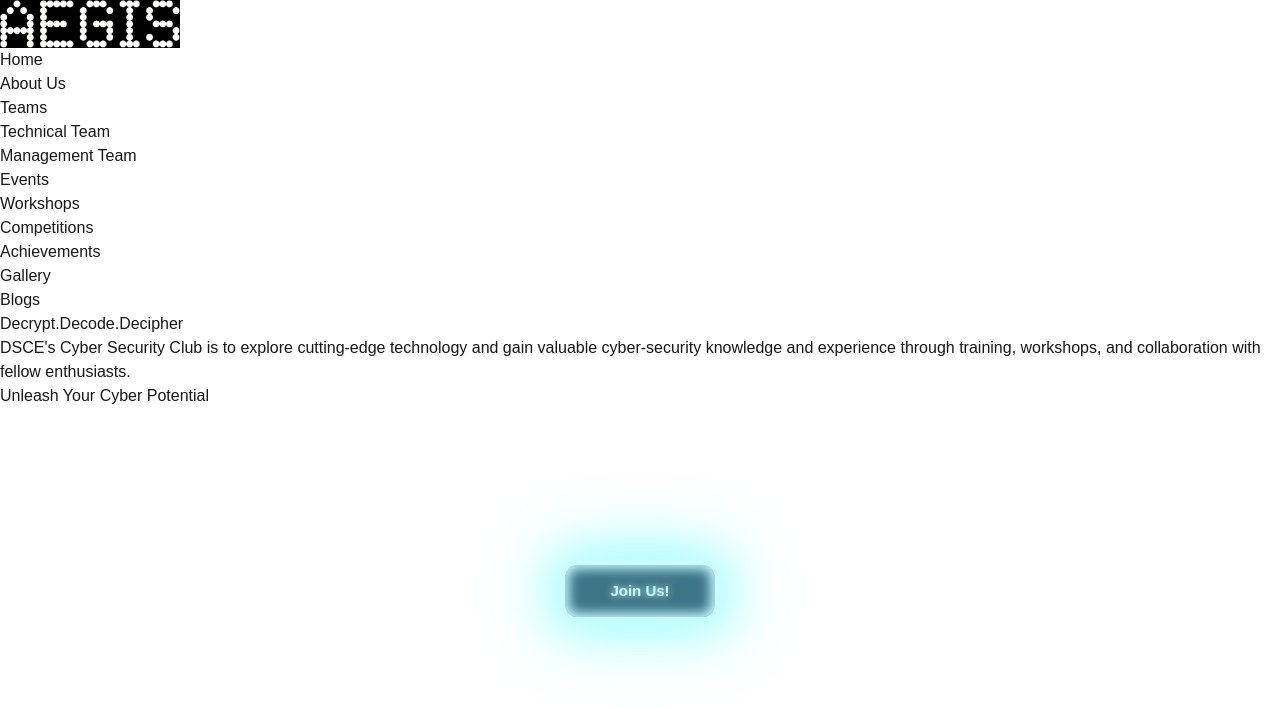
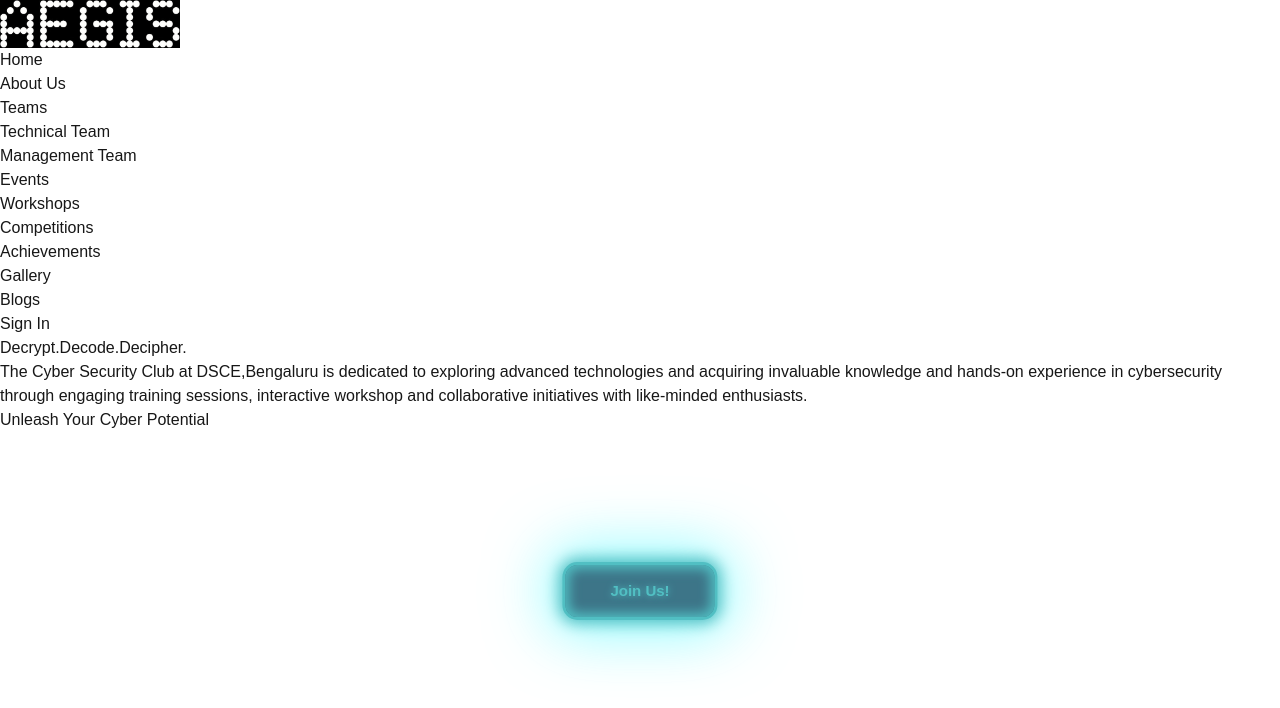
Before and after one commit to sahil-raj/aegis-website-fe, a Next.js app: page / in a window 1280 px wide. Shown: the top 708 px of the page. Built offline with nearby package versions, Linux system fonts and the light colour scheme.

Commit message:
Added Sign In and Made Paragraph changes

```diff
--- a/src/app/button.css
+++ b/src/app/button.css
@@ -1,7 +1,7 @@
 .glowing-button {
-    --glow-color: rgb(201, 253, 255);
+    --glow-color: rgb(81, 191, 195);
     --glow-spread-color: rgba(123, 251, 255, 0.781);
-    --enhanced-glow-color: rgb(215, 166, 239);
+    --enhanced-glow-color: rgba(0, 0, 0, 0);
     --btn-color: rgb(61, 117, 136);
 
     border: 0.25em solid var(--glow-color);
--- a/src/app/components/Navbar.jsx
+++ b/src/app/components/Navbar.jsx
@@ -2,6 +2,7 @@
 import AegisLogo from '../assets/Aegis_Logo.png'; // Adjust the path if necessary
 import React from "react";
 import Image from 'next/image';
+
 const Navbar = () => {
   return (
     <nav className="bg-black bg-opacity-0 text-white relative z-20">
@@ -85,6 +86,16 @@ const Navbar = () => {
               Blogs
             </a>
           </li>
+
+          {/* Sign In Button */}
+          <li>
+            <a
+              href="#signin"
+              className="px-4 py-2 border border-white rounded-lg hover:bg-white hover:text-black transition duration-300"
+            >
+              Sign In
+            </a>
+          </li>
         </ul>
       </div>
     </nav>
--- a/src/app/page.tsx
+++ b/src/app/page.tsx
@@ -21,12 +21,12 @@ const Page = () => {
       {/* Page Content */}
       <div className="flex flex-col items-center justify-center h-screen text-center">
         <h1 className="text-4xl font-bold font-Ndot-47 mb-4">
-          Decrypt.Decode.Decipher
+          Decrypt.Decode.Decipher.
         </h1>
         <p className="max-w-2xl mx-auto text-lg">
-          DSCE's Cyber Security Club is to explore cutting-edge technology and gain
-          valuable cyber-security knowledge and experience through training,
-          workshops, and collaboration with fellow enthusiasts.
+        The Cyber Security Club at DSCE,Bengaluru is dedicated to exploring advanced technologies
+        and acquiring invaluable knowledge and hands-on experience in cybersecurity through engaging
+        training sessions, interactive workshop and collaborative initiatives with like-minded enthusiasts.
         </p>
         <h1 className="text-2xl font-bold font-Ndot-47 mt-20">
           Unleash Your Cyber Potential
```
Lines whose indentation alone changed are shown as unchanged.
